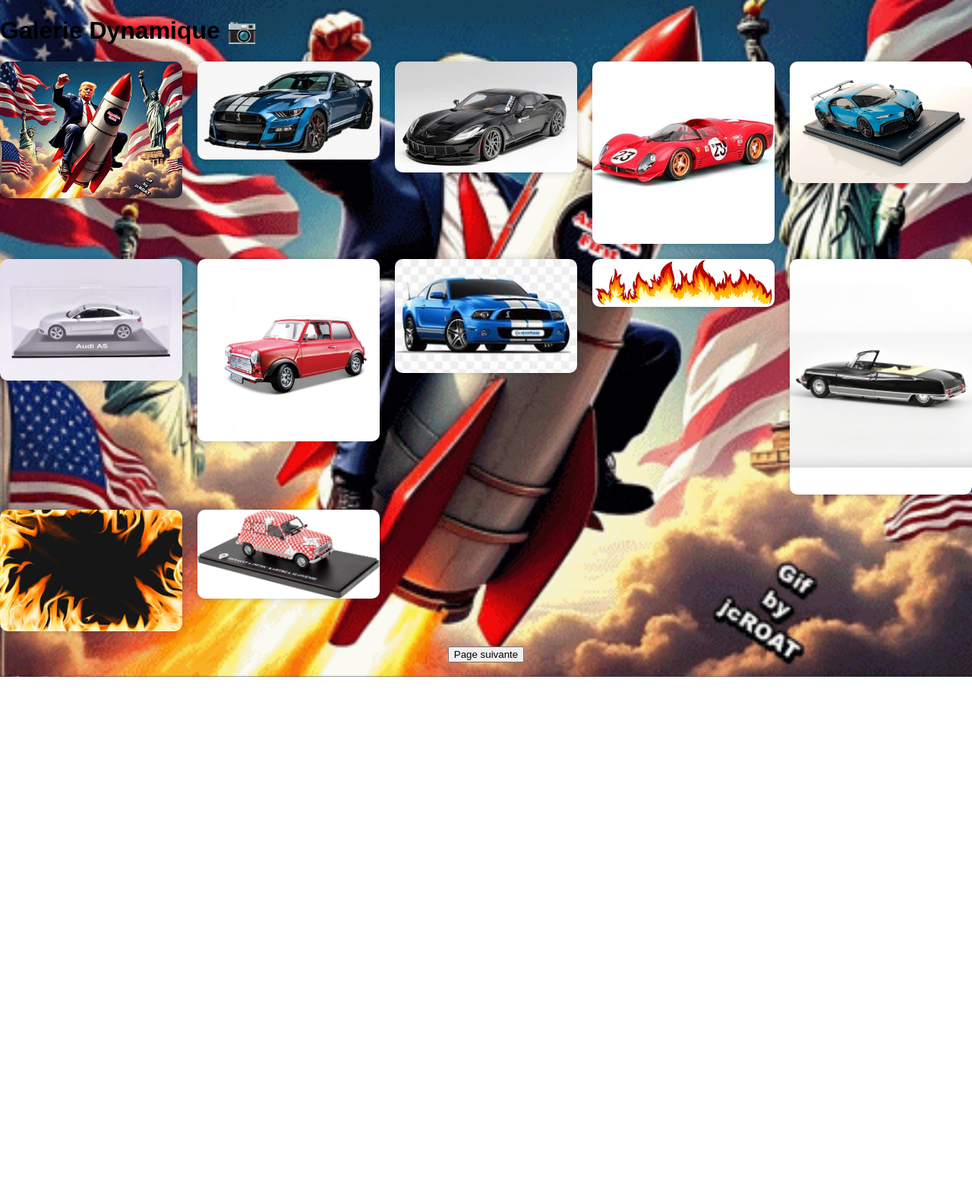
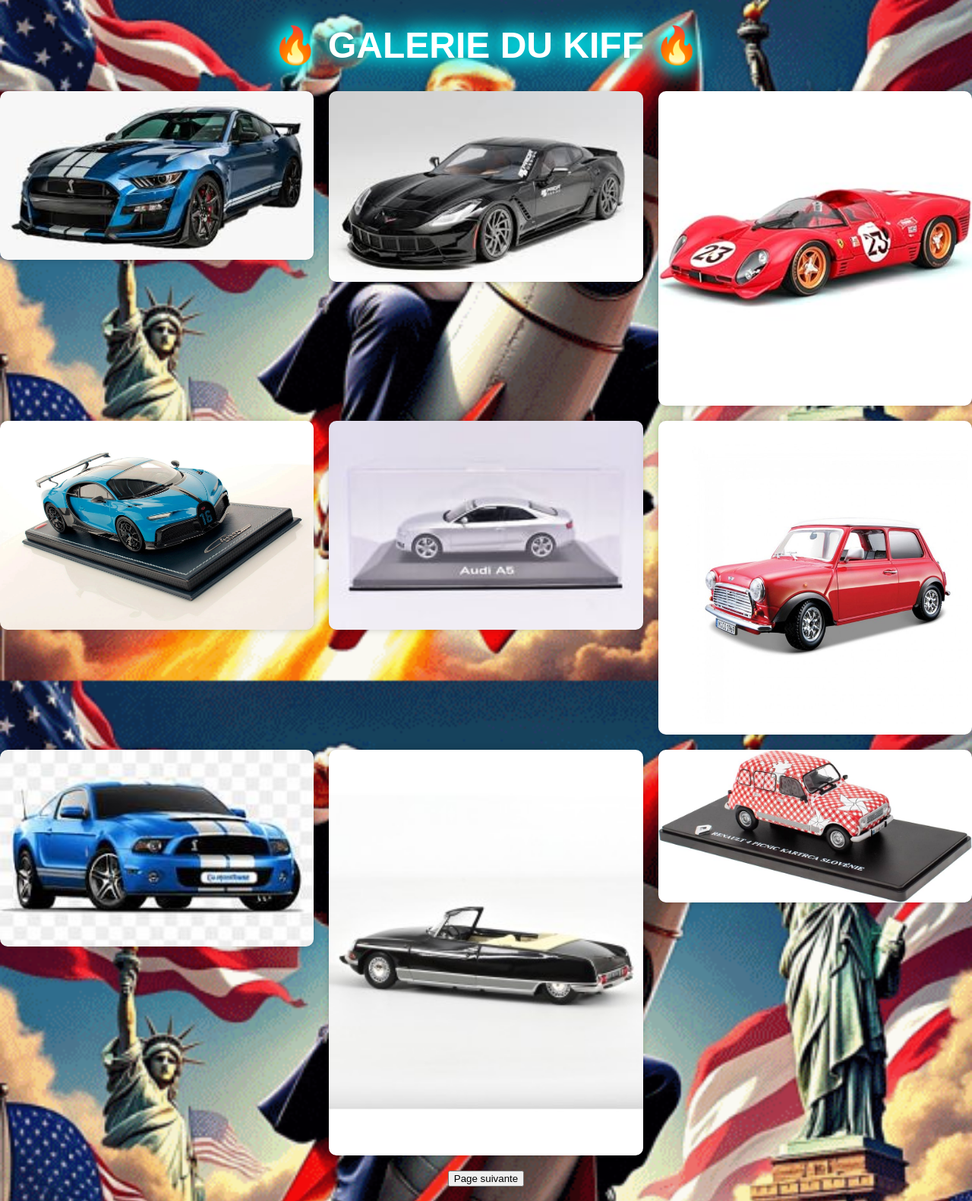
Before and after one commit to Hanaell/Dev-Web, a Flask app: page /gallery_dynamique in a window 1280 px wide. Shown: the whole page at 76% size. Before the commit the page ends 891 px from the top, so only its background shows below. Run offline with Flask 3, Linux system fonts and the light colour scheme.

Commit message:
TUUUUNIIIINNNNG

```diff
--- a/templates/gallery.html
+++ b/templates/gallery.html
@@ -7,7 +7,7 @@
     <link rel="stylesheet" href="{{url_for('static', filename='css/style_gallery.css')}}">
     <style>
         body {
-            background-image: url("{{ url_for('static', filename='Images/flamme2.jpeg') }}");
+            background-image: url("{{ url_for('static', filename='image_2/flamme2.jpeg') }}");
         }
     </style>
 </head>
--- a/templates/gallery_dynamique.html
+++ b/templates/gallery_dynamique.html
@@ -11,9 +11,10 @@
         }
         .gallery {
         display: grid;
-        grid-template-columns: repeat(auto-fit, minmax(200px, 1fr));
+        grid-template-columns: repeat(3, 1fr); /* 3 colonnes de taille égale */
         gap: 20px;
         }
+
         .gallery img {
         width: 100%;
         height: auto;
@@ -31,16 +32,30 @@
         body {
         margin: 0;
         padding: 0;
-        background-image: url("{{ url_for('static', filename='Images/trump-2024-trump.gif') }}");
+        background-image: url("{{ url_for('static', filename='image_2/trump-2024-trump.gif') }}");
         background-size: cover;
         background-position: center;
         height: 100vh;
         }
+        @keyframes neon-glow {
+            0%, 100% {
+            text-shadow: 0 0 5px #0ff, 0 0 10px #0ff, 0 0 20px #0ff;
+            }
+            50% {
+            text-shadow: 0 0 20px #0ff, 0 0 30px #0ff, 0 0 40px #0ff;
+            }
+        }
 
+        .neon-text {
+            color: #fff;
+            font-size: 48px;
+            text-align: center;
+            animation: neon-glow 1.5s infinite alternate;
+        }
     </style>
 </head>
 <body>
-    <h1>Galerie Dynamique 📷</h1>
+    <h1 class="neon-text">🔥 GALERIE DU KIFF 🔥 </h1>
     <div class="gallery">
         {% for img_url in images %}
             <img src="{{ img_url }}" alt="Image">
--- a/templates/index.html
+++ b/templates/index.html
@@ -11,7 +11,7 @@
       body {
         margin: 0;
         padding: 0;
-        background-image: url("{{ url_for('static', filename='Images/giphy.webp') }}");
+        background-image: url("{{ url_for('static', filename='image_2/giphy.webp') }}");
         background-size: cover;
         background-position: center;
         height: 100vh;
@@ -34,7 +34,7 @@
           <button>Page suivante</button></a>
         </div>
 
-      <img src="{{url_for('static', filename ='Images/nissan_gtr.png')}}">
+      <img src="{{url_for('static', filename ='image_2/nissan_gtr.png')}}">
 
 
 
```
Also changed, not shown: static/image_2/background_flamme.jpeg (renamed from static/Images/background_flamme.jpeg), static/image_2/flamme2.jpeg (renamed from static/Images/flamme2.jpeg), static/image_2/giphy.webp (renamed from static/Images/giphy.webp), static/image_2/gmk.webp (renamed from static/Images/gmk.webp), static/image_2/trump-2024-trump.gif (renamed from static/Images/trump-2024-trump.gif), 2 other files.
